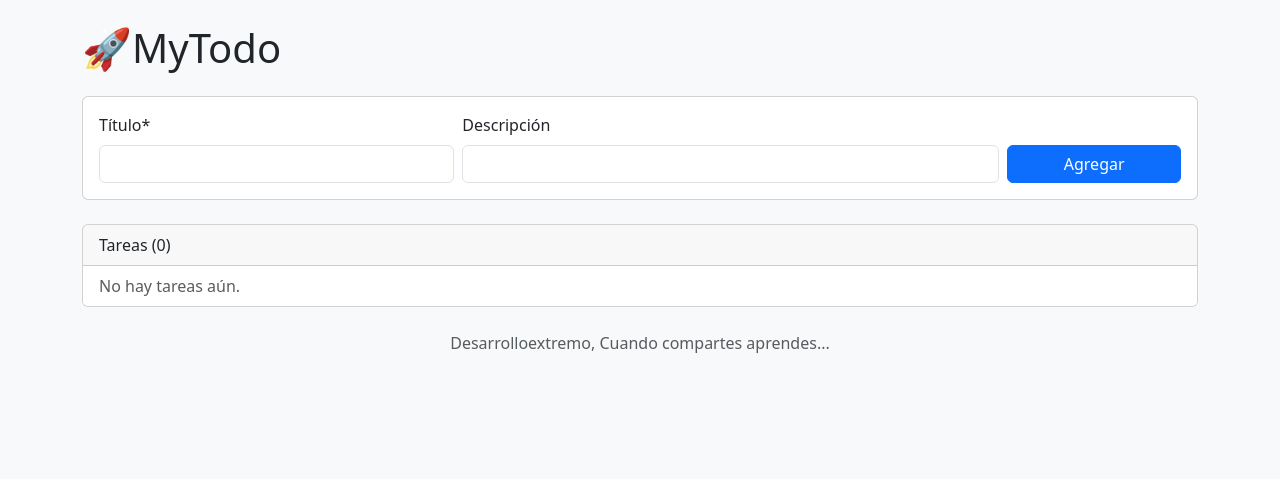
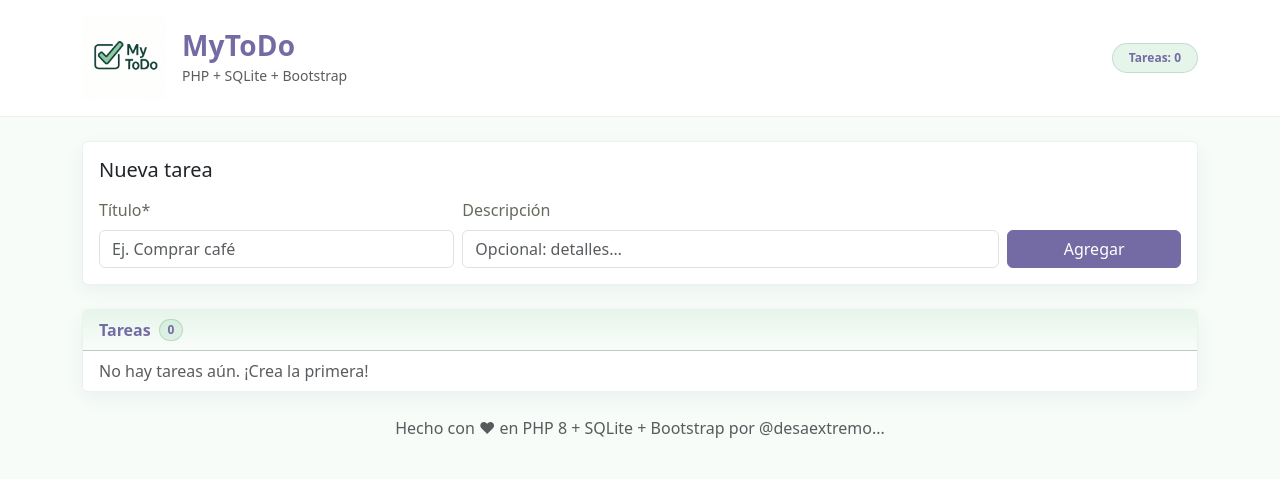
Before and after one commit to serpentblack/todo, a PHP site: page / in a window 1280 px wide. Shown: the top 479 px of the page. Run offline with PHP 8.4, Linux system fonts and the light colour scheme.

Commit message:
feat: Cambie el footer y los colores

```diff
--- a/index.php
+++ b/index.php
@@ -5,14 +5,22 @@ use App\TaskRepository;
 
 $repo = new TaskRepository();
 
-// Manejo de acciones POST (add/toggle/delete)
+/* ---------------- Acciones POST ---------------- */
 if ($_SERVER['REQUEST_METHOD'] === 'POST') {
   $action = $_POST['action'] ?? '';
+
   if ($action === 'add') {
     $title = trim($_POST['title'] ?? '');
     $desc  = trim($_POST['description'] ?? '');
     if ($title !== '') {
       $repo->add($title, $desc ?: null);
+    }
+  } elseif ($action === 'update') {            // NUEVO: guardar cambios
+    $id    = (int)($_POST['id'] ?? 0);
+    $title = trim($_POST['title'] ?? '');
+    $desc  = trim($_POST['description'] ?? '');
+    if ($id > 0 && $title !== '') {
+      $repo->update($id, $title, $desc ?: null);
     }
   } elseif ($action === 'toggle') {
     $id = (int)($_POST['id'] ?? 0);
@@ -21,9 +29,14 @@ if ($_SERVER['REQUEST_METHOD'] === 'POST') {
     $id = (int)($_POST['id'] ?? 0);
     if ($id > 0) $repo->delete($id);
   }
+
   header('Location: '.$_SERVER['PHP_SELF']);
   exit;
 }
+
+/* ---------------- Modo edición ---------------- */
+$editId   = isset($_GET['edit']) ? (int)$_GET['edit'] : 0;  // ?edit=ID
+$editTask = $editId > 0 ? $repo->findById($editId) : null;
 
 $tasks = $repo->all();
 ?>
@@ -32,53 +45,118 @@ $tasks = $repo->all();
 <head>
   <meta charset="utf-8">
   <meta name="viewport" content="width=device-width, initial-scale=1">
-  <title>MyToDo</title>
+  <title>MyToDo • PHP + SQLite</title>
   <link href="https://cdn.jsdelivr.net/npm/bootstrap@5.3.3/dist/css/bootstrap.min.css" rel="stylesheet">
-  <style>.done{ text-decoration: line-through; color:#6c757d; }</style>
+  <style>
+    :root{
+      --brand:   #756ba4ff;   /* verde principal */
+      --brand-2: #9a9dd6ff;   /* acento */
+      --ring:    #2A6B58;   /* foco/borde */
+      --ink:     #0B1F1A;
+      --muted:   #636b5bff;
+      --bg:      #F7FCF9;
+    }
+    body{ background: var(--bg); color: var(--ink); }
+    .brand-bar{ background:#fff; border-bottom:1px solid rgba(17,76,63,.08);}
+    .brand-title{ color:var(--brand); font-weight:800; letter-spacing:.2px; }
+    .card{ border:1px solid rgba(17,76,63,.08); box-shadow:0 6px 18px rgba(17,76,63,.06);}
+    .card-header{ background:linear-gradient(180deg, rgba(154,214,172,.25), rgba(154,214,172,.05)); color:var(--brand); font-weight:600;}
+    .btn-primary{ --bs-btn-bg:var(--brand); --bs-btn-border-color:var(--brand); --bs-btn-hover-bg:#0EfF45; --bs-btn-hover-border-color:#0E3F85; --bs-btn-active-bg:#0B352C; --bs-btn-active-border-color:#0B352C;}
+    .btn-outline-secondary{ --bs-btn-color:var(--brand); --bs-btn-border-color:var(--brand); --bs-btn-hover-bg:var(--brand); --bs-btn-hover-border-color:var(--brand); --bs-btn-hover-color:#fff;}
+    .btn-outline-danger{ --bs-btn-border-color:#CB3A31; --bs-btn-color:#CB3A31; --bs-btn-hover-bg:#CB3A31; --bs-btn-hover-color:#fff;}
+    .form-control:focus{ border-color:var(--ring); box-shadow:0 0 0 .2rem rgba(42,107,88,.15);}
+    label.form-label{ color:var(--muted); }
+    .list-group-item{ border-color:rgba(17,76,63,.08);}
+    .done{ text-decoration:line-through; color:var(--muted); }
+    .badge-soft{ background:rgba(154,214,172,.25); color:var(--brand); border:1px solid rgba(17,76,63,.15);}
+    .brand-logo{ width:84px; height:84px; object-fit:contain; }
+    @media (max-width: 991px){ .brand-logo{ width:72px; height:72px; } }
+  </style>
 </head>
-<body class="bg-light">
-  <div class="container py-4">
-    <h1 class="mb-4">🚀MyTodo</h1>
+<body>
+  <!-- CABECERA -->
+  <header class="brand-bar">
+    <div class="container py-3 d-flex align-items-center">
+      <img src="assets/logo.png" alt="MyToDo" class="brand-logo me-3" />
+      <div>
+        <div class="brand-title h3 mb-0">MyToDo</div>
+        <small class="text-muted">PHP + SQLite + Bootstrap</small>
+      </div>
+      <div class="ms-auto">
+        <span class="badge badge-soft rounded-pill px-3 py-2">Tareas: <?= count($tasks) ?></span>
+      </div>
+    </div>
+  </header>
 
+  <main class="container py-4">
+    <!-- FORMULARIO (Agregar o Editar) -->
     <div class="card mb-4">
       <div class="card-body">
+        <h5 class="mb-3">
+          <?= $editTask ? "Editar tarea #".(int)$editTask['id'] : "Nueva tarea" ?>
+          <?php if ($editTask): ?>
+            <a class="ms-2 small" href="<?= htmlspecialchars($_SERVER['PHP_SELF']) ?>">Cancelar</a>
+          <?php endif; ?>
+        </h5>
+
         <form method="post" class="row gy-2 gx-2 align-items-end">
-          <input type="hidden" name="action" value="add">
+          <input type="hidden" name="action" value="<?= $editTask ? 'update' : 'add' ?>">
+          <?php if ($editTask): ?>
+            <input type="hidden" name="id" value="<?= (int)$editTask['id'] ?>">
+          <?php endif; ?>
+
           <div class="col-12 col-md-4">
             <label class="form-label">Título*</label>
-            <input name="title" class="form-control" required>
+            <input name="title" class="form-control" required
+                   value="<?= $editTask ? htmlspecialchars($editTask['title']) : '' ?>"
+                   placeholder="Ej. Comprar café">
           </div>
           <div class="col-12 col-md-6">
             <label class="form-label">Descripción</label>
-            <input name="description" class="form-control">
+            <input name="description" class="form-control"
+                   value="<?= $editTask ? htmlspecialchars((string)($editTask['description'] ?? '')) : '' ?>"
+                   placeholder="Opcional: detalles…">
           </div>
           <div class="col-12 col-md-2">
-            <button class="btn btn-primary w-100">Agregar</button>
+            <button class="btn btn-primary w-100">
+              <?= $editTask ? 'Guardar' : 'Agregar' ?>
+            </button>
           </div>
         </form>
       </div>
     </div>
 
+    <!-- LISTA -->
     <div class="card">
-      <div class="card-header">Tareas (<?= count($tasks) ?>)</div>
+      <div class="card-header d-flex align-items-center">
+        <span class="me-2">Tareas</span>
+        <span class="badge badge-soft rounded-pill"><?= count($tasks) ?></span>
+      </div>
       <ul class="list-group list-group-flush">
         <?php if (!$tasks): ?>
-          <li class="list-group-item text-muted">No hay tareas aún.</li>
+          <li class="list-group-item text-muted">No hay tareas aún. ¡Crea la primera!</li>
         <?php endif; ?>
         <?php foreach ($tasks as $t): ?>
           <li class="list-group-item d-flex align-items-center justify-content-between">
             <div class="<?= $t['done'] ? 'done' : '' ?>">
               <strong>#<?= htmlspecialchars((string)$t['id']) ?></strong>
-              <?= htmlspecialchars($t['title']) ?>
+              &nbsp;<?= htmlspecialchars($t['title']) ?>
               <?php if ($t['description']): ?>
                 <small class="text-muted">— <?= htmlspecialchars($t['description']) ?></small>
               <?php endif; ?>
             </div>
             <div class="btn-group">
+              <!-- NUEVO: Editar -->
+              <a class="btn btn-outline-secondary btn-sm me-2"
+                 href="<?= htmlspecialchars($_SERVER['PHP_SELF']) . '?edit=' . (int)$t['id'] ?>">
+                 Editar
+              </a>
               <form method="post" class="me-2">
                 <input type="hidden" name="action" value="toggle">
                 <input type="hidden" name="id" value="<?= (int)$t['id'] ?>">
-                <button class="btn btn-outline-secondary btn-sm"><?= $t['done'] ? 'Reactivar' : 'Completar' ?></button>
+                <button class="btn btn-outline-secondary btn-sm">
+                  <?= $t['done'] ? 'Reactivar' : 'Completar' ?>
+                </button>
               </form>
               <form method="post" onsubmit="return confirm('¿Eliminar tarea #<?= (int)$t['id'] ?>?')">
                 <input type="hidden" name="action" value="delete">
@@ -92,8 +170,8 @@ $tasks = $repo->all();
     </div>
 
     <p class="text-center text-muted mt-4">
-      Desarrolloextremo, Cuando compartes aprendes...
+      Hecho con ❤ en PHP 8 + SQLite + Bootstrap por @desaextremo...
     </p>
-  </div>
+  </main>
 </body>
 </html>
--- a/src/TaskRepository.php
+++ b/src/TaskRepository.php
@@ -29,4 +29,18 @@ class TaskRepository {
     $stmt = $this->pdo->prepare('DELETE FROM tasks WHERE id = ?');
     $stmt->execute([$id]);
   }
+
+  /* ====== NUEVO: obtener tarea por id ====== */
+  public function findById(int $id): ?array {
+    $stmt = $this->pdo->prepare('SELECT * FROM tasks WHERE id = ? LIMIT 1');
+    $stmt->execute([$id]);
+    $row = $stmt->fetch(PDO::FETCH_ASSOC);
+    return $row ?: null;
+  }
+
+  /* ====== NUEVO: actualizar título/descripcion ====== */
+  public function update(int $id, string $title, ?string $description = null): void {
+    $stmt = $this->pdo->prepare('UPDATE tasks SET title = ?, description = ? WHERE id = ?');
+    $stmt->execute([$title, $description, $id]);
+  }
 }
```
